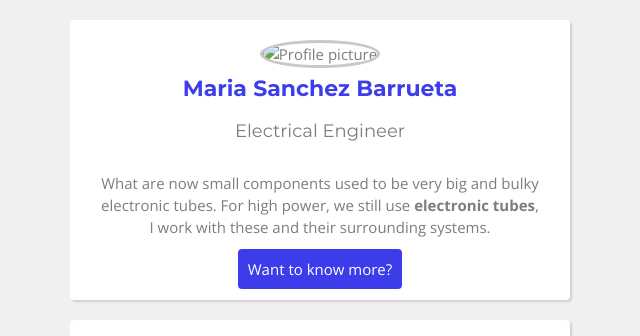
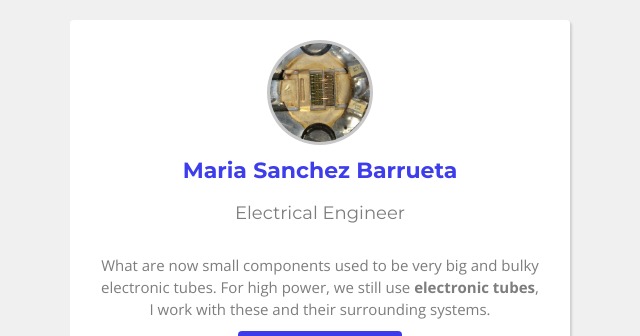
Before and after one commit to msanchezb/profile, a plain HTML site: page index.html in a window 1280 px wide. Shown: the top 336 px of the page, without its empty margins (320-960 px from the left). Drawn offline with nearby package versions, Linux system fonts and the light colour scheme; the site is published under a folder, as on GitHub Pages, so addresses that start at the root find nothing.

Commit message:
transistor picture now appears

```diff
--- a/index.html
+++ b/index.html
@@ -10,7 +10,7 @@
   <body>
     <div class="container">
       <div class="card text-center">
-        <img class="img-circle" src="/images/transistor.jpg" alt="Profile picture">
+        <img class="img-circle" src="images/transistor.jpg" alt="Profile picture">
         <h1>Maria Sanchez Barrueta</h1>
         <h2>Electrical Engineer</h2>
         <p>What are now small components used to be very big and bulky electronic tubes. For high power, we still use <strong>electronic tubes</strong>, I work with these and their surrounding systems.</p>
```
Also changed, not shown: 1 other file.
